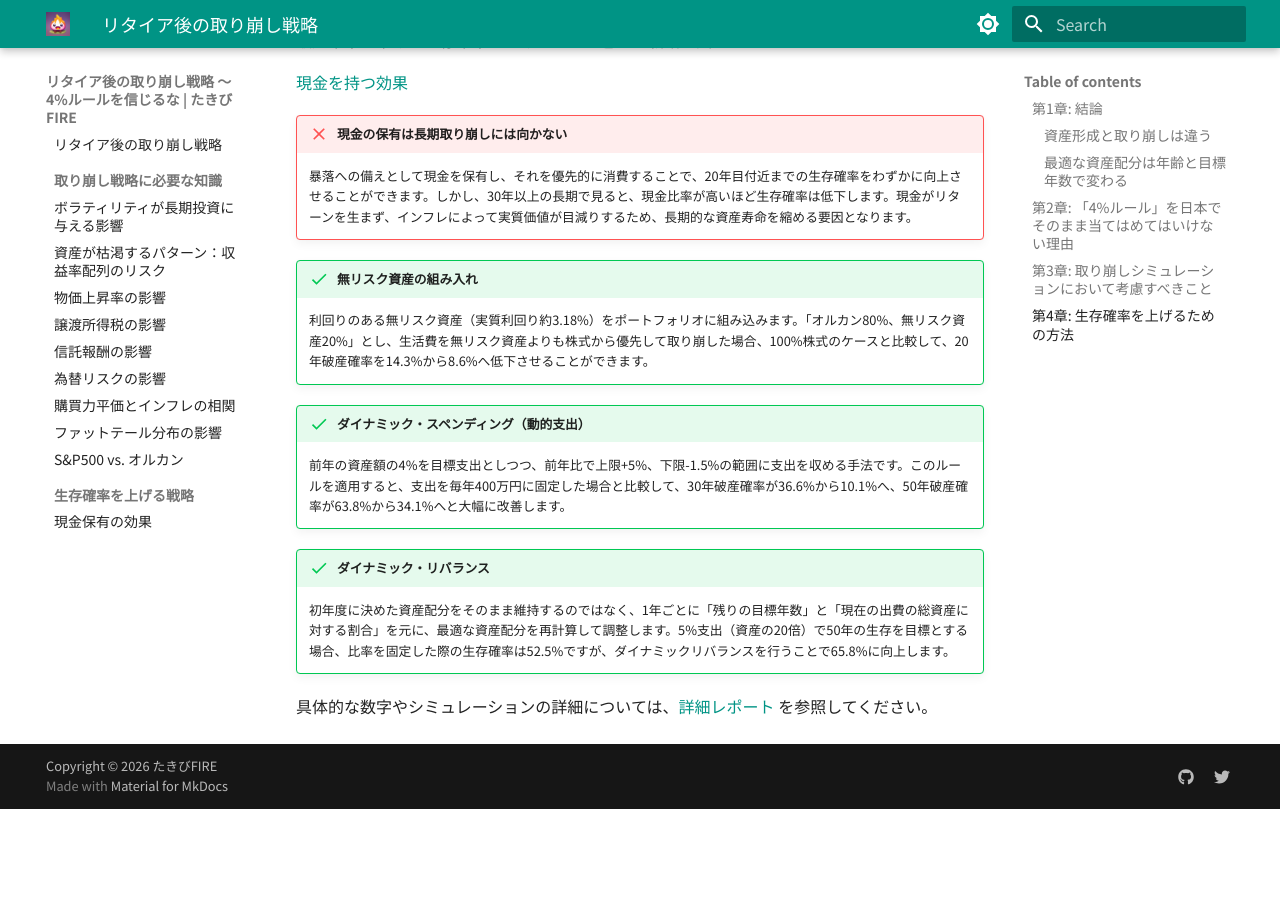
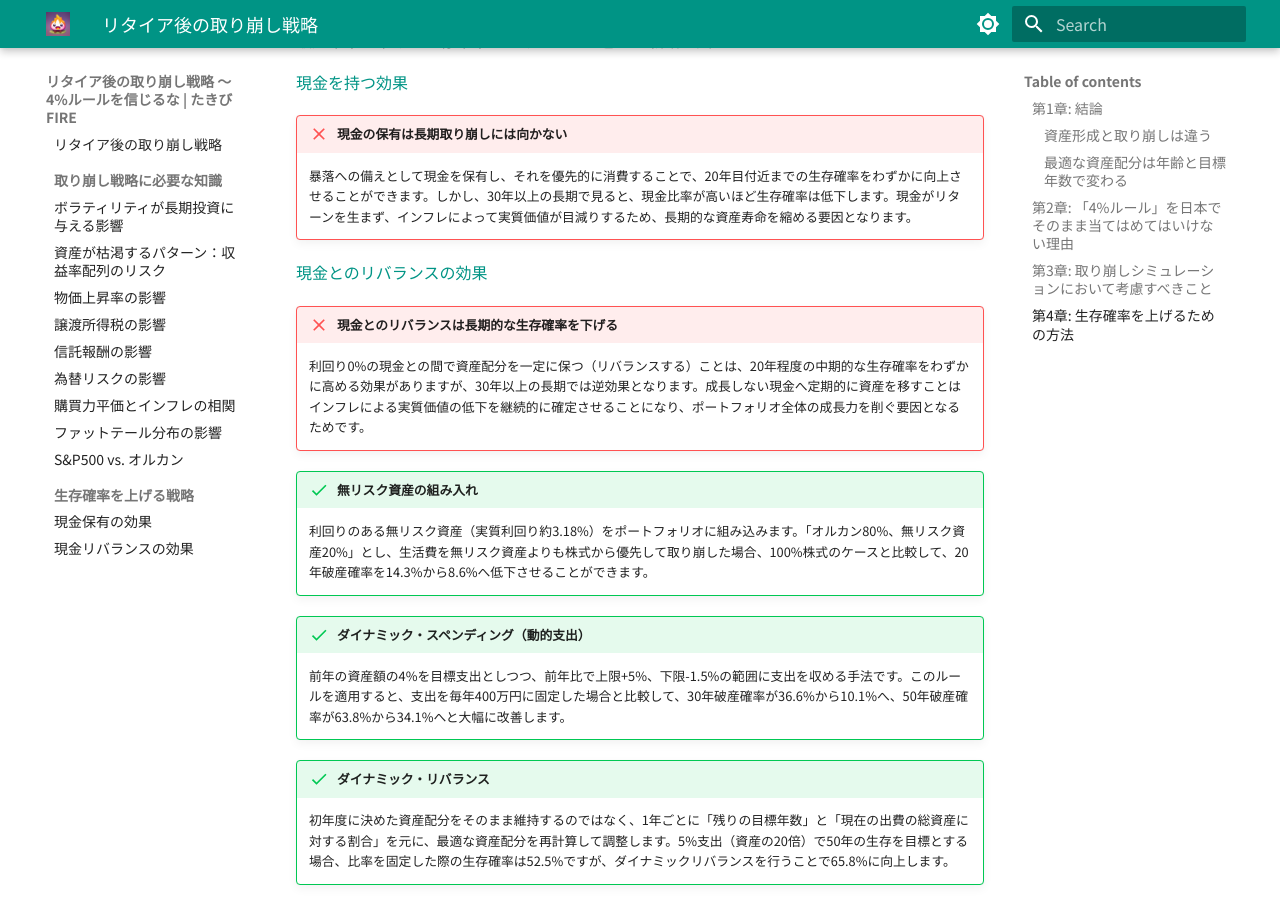
Before and after one commit to TakibiFire/JapaneseTrinityStudy, an MkDocs documentation site: the page built from docs/index.md, in a window 1280 px wide and 900 px high, scrolled down 4321 px. Built offline with MkDocs 1.6.1 and Material for MkDocs 9.7.7, drawn with Linux system fonts in a browser that asks for light colours; before the commit the page ends 5130 px from its top, so only the background shows below that.

Commit message:
Update existing pages to mention cash_rebalance

```diff
--- a/docs/index.md
+++ b/docs/index.md
@@ -122,6 +122,10 @@ TODO: 75%, 25% の場合を言ったほうが説得力あるね。
 !!! failure "現金の保有は長期取り崩しには向かない"
     暴落への備えとして現金を保有し、それを優先的に消費することで、20年目付近までの生存確率をわずかに向上させることができます。しかし、30年以上の長期で見ると、現金比率が高いほど生存確率は低下します。現金がリターンを生まず、インフレによって実質価値が目減りするため、長期的な資産寿命を縮める要因となります。
 
+[現金とのリバランスの効果](cash_rebalance.md)
+!!! failure "現金とのリバランスは長期的な生存確率を下げる"
+    利回り0%の現金との間で資産配分を一定に保つ（リバランスする）ことは、20年程度の中期的な生存確率をわずかに高める効果がありますが、30年以上の長期では逆効果となります。成長しない現金へ定期的に資産を移すことはインフレによる実質価値の低下を継続的に確定させることになり、ポートフォリオ全体の成長力を削ぐ要因となるためです。
+
 !!! success "無リスク資産の組み入れ"
     利回りのある無リスク資産（実質利回り約3.18%）をポートフォリオに組み込みます。「オルカン80%、無リスク資産20%」とし、生活費を無リスク資産よりも株式から優先して取り崩した場合、100%株式のケースと比較して、20年破産確率を14.3%から8.6%へ低下させることができます。
 
--- a/mkdocs.yml
+++ b/mkdocs.yml
@@ -107,3 +107,4 @@ nav:
     - S&P500 vs. オルカン: sp500_vs_acwi.md
   - 生存確率を上げる戦略:
     - 現金保有の効果: cash_ratio.md
+    - 現金リバランスの効果: cash_rebalance.md
```
Also changed, not shown: docs/cash_ratio.md (+1 -1 lines).
